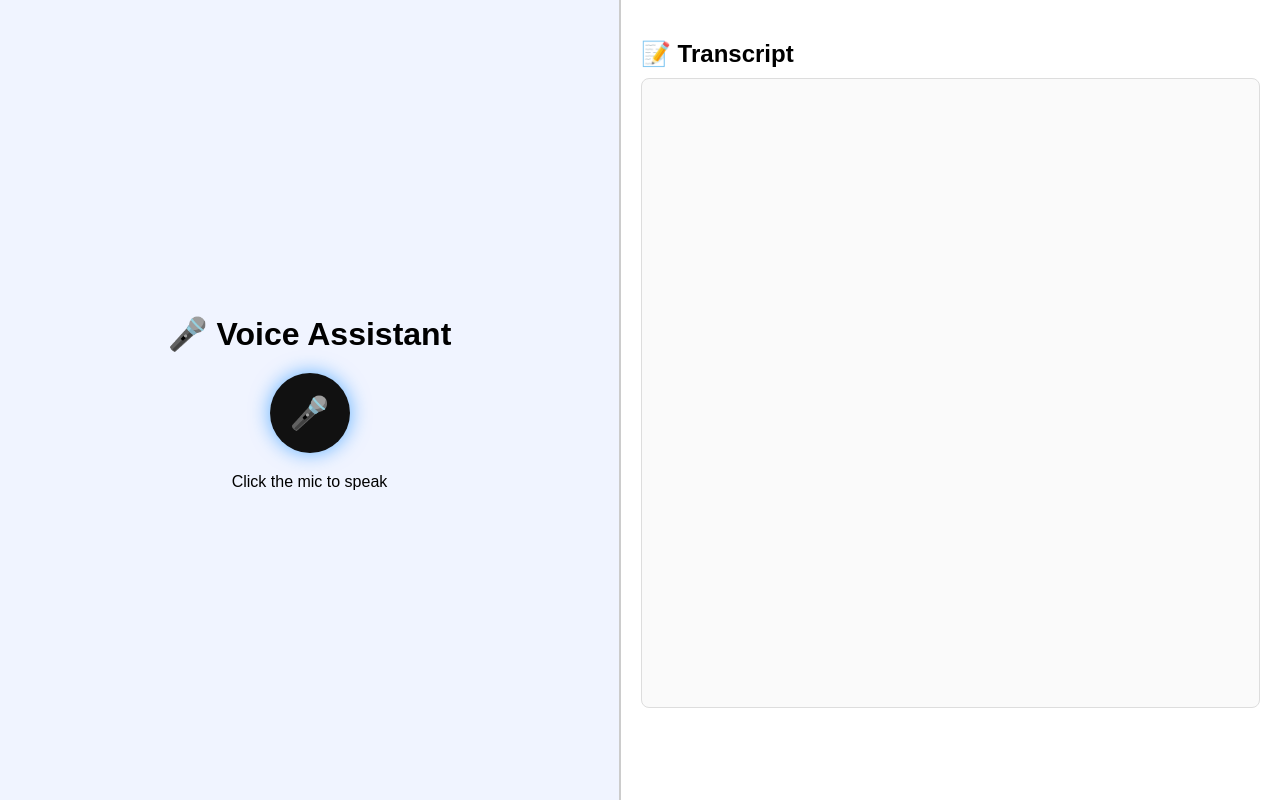
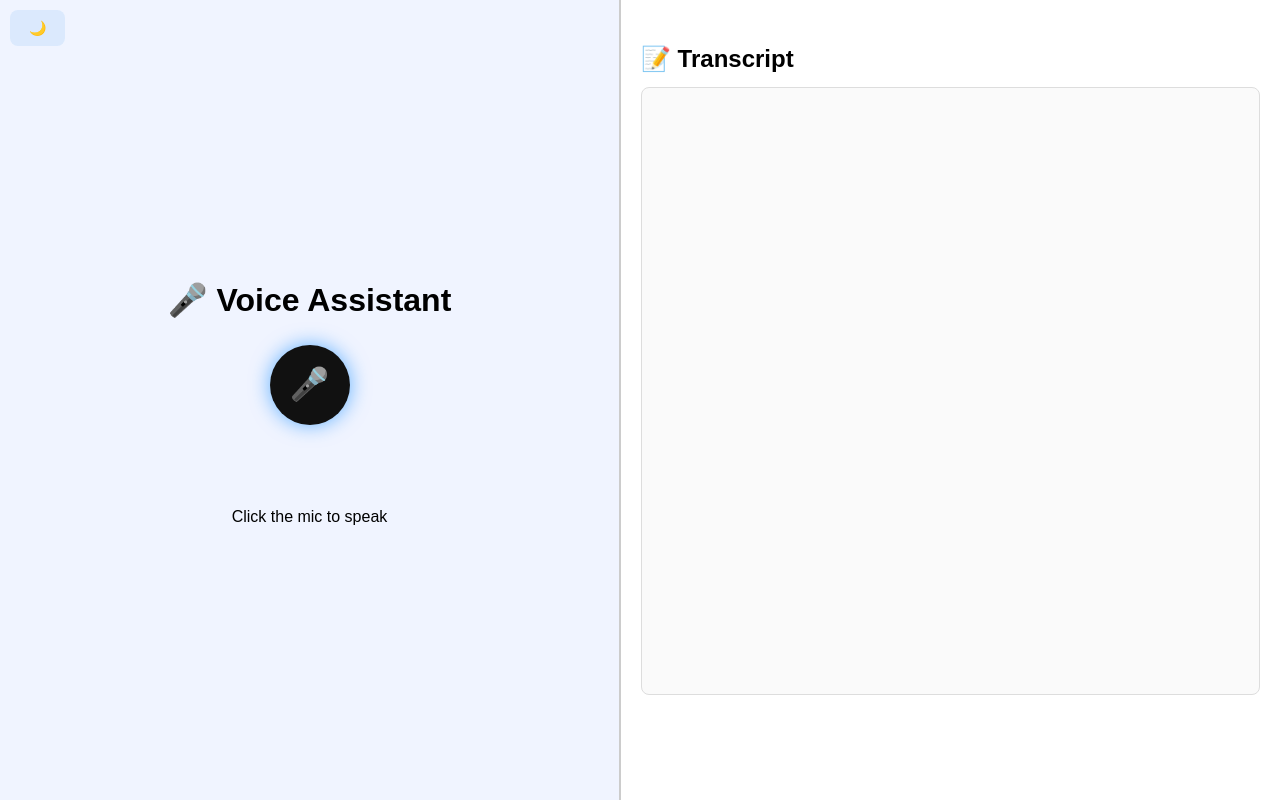
Before and after one commit to shraddhx/voice-ux, a React (Create React App) app: page / in a window 1280 px wide. Built offline with nearby package versions, Linux system fonts and the light colour scheme.

Commit message:
improvement: add mantine for light dark mode

```diff
--- a/package.json
+++ b/package.json
@@ -3,6 +3,10 @@
   "version": "0.1.0",
   "private": true,
   "dependencies": {
+    "@emotion/react": "^11.11.1",
+    "@emotion/styled": "^11.11.0",
+    "@mantine/core": "^8.3.0",
+    "@mantine/hooks": "^8.3.0",
     "@testing-library/dom": "^10.4.1",
     "@testing-library/jest-dom": "^6.8.0",
     "@testing-library/react": "^16.3.0",
--- a/src/App.js
+++ b/src/App.js
@@ -1,9 +1,11 @@
 import React, { useState } from "react";
 import MicButton from "./MicButton";
+import { Tooltip, Button } from "@mantine/core";
 
 function App() {
   const [listening, setListening] = useState(false);
   const [convo, setConvo] = useState([]);
+  const [darkMode, setDarkMode] = useState(false);
 
   let recognition;
 
@@ -63,20 +65,60 @@ function App() {
   };
 
   return (
-    <div style={styles.page}>
+    <div
+      style={{
+        ...styles.page,
+        backgroundColor: darkMode ? "#121212" : "#ffffff",
+        color: darkMode ? "#f1f1f1" : "#000000",
+      }}
+    >
+      {/* Toggle button in top-left corner */}
+      <Tooltip label={darkMode ? "Switch to Light Mode" : "Switch to Dark Mode"} position="bottom" withArrow>
+        <Button
+          onClick={() => setDarkMode(!darkMode)}
+          variant="light"
+          color={darkMode ? "yellow" : "blue"}
+          radius="md"
+          style={{
+            position: "absolute",
+            top: "10px",
+            left: "10px",
+          }}
+        >
+          {darkMode ? "☀️" : "🌙"}
+        </Button>
+      </Tooltip>
+
       {/* Left half: mic controls */}
-      <div style={styles.leftPane}>
+      <div
+        style={{
+          ...styles.leftPane,
+          backgroundColor: darkMode ? "#1e1e1e" : "#f0f4ff",
+        }}
+      >
         <h1 style={styles.title}>🎤 Voice Assistant</h1>
         <MicButton listening={listening} toggleListening={toggleListening} />
-        <p style={{ marginTop: "20px" }}>
+        <p style={{ marginTop: "80px" }}>
           {listening ? "Listening..." : "Click the mic to speak"}
         </p>
       </div>
 
       {/* Right half: transcript */}
-      <div style={styles.rightPane}>
+      <div
+        style={{
+          ...styles.rightPane,
+          backgroundColor: darkMode ? "#181818" : "#fff",
+          borderLeft: darkMode ? "2px solid #333" : "2px solid #ccc",
+        }}
+      >
         <h2 style={styles.subtitle}>📝 Transcript</h2>
-        <div style={styles.log}>
+        <div
+          style={{
+            ...styles.log,
+            background: darkMode ? "#222" : "#fafafa",
+            border: darkMode ? "1px solid #444" : "1px solid #ddd",
+          }}
+        >
           {convo.map((msg, i) => (
             <p key={i}>
               <strong>{msg.speaker}:</strong> {msg.text}
@@ -96,7 +138,6 @@ const styles = {
   },
   leftPane: {
     flex: 1,
-    backgroundColor: "#f0f4ff",
     display: "flex",
     flexDirection: "column",
     justifyContent: "center",
@@ -105,8 +146,6 @@ const styles = {
   rightPane: {
     flex: 1,
     padding: "20px",
-    backgroundColor: "#fff",
-    borderLeft: "2px solid #ccc",
     overflowY: "auto",
   },
   title: {
@@ -117,23 +156,11 @@ const styles = {
     fontSize: "1.5rem",
     marginBottom: "10px",
   },
-  button: {
-    fontSize: "1.2rem",
-    padding: "15px 30px",
-    borderRadius: "10px",
-    cursor: "pointer",
-    border: "none",
-    backgroundColor: "#4c6ef5",
-    color: "white",
-    boxShadow: "0px 4px 6px rgba(0,0,0,0.1)",
-  },
   log: {
-    background: "#fafafa",
     padding: "10px",
     borderRadius: "8px",
     height: "80%",
     overflowY: "auto",
-    border: "1px solid #ddd",
   },
 };
 
--- a/src/index.js
+++ b/src/index.js
@@ -3,15 +3,16 @@ import ReactDOM from 'react-dom/client';
 import './index.css';
 import App from './App';
 import reportWebVitals from './reportWebVitals';
+import { MantineProvider } from '@mantine/core';
+import '@mantine/core/styles.css';
 
 const root = ReactDOM.createRoot(document.getElementById('root'));
 root.render(
   <React.StrictMode>
-    <App />
+    <MantineProvider withGlobalStyles withNormalizeCSS>
+      <App />
+    </MantineProvider>
   </React.StrictMode>
 );
 
-// If you want to start measuring performance in your app, pass a function
-// to log results (for example: reportWebVitals(console.log))
-// or send to an analytics endpoint. Learn more: https://bit.ly/CRA-vitals
 reportWebVitals();
```
Also changed, not shown: 1 other file (tests, documents, lock files or other folders).
